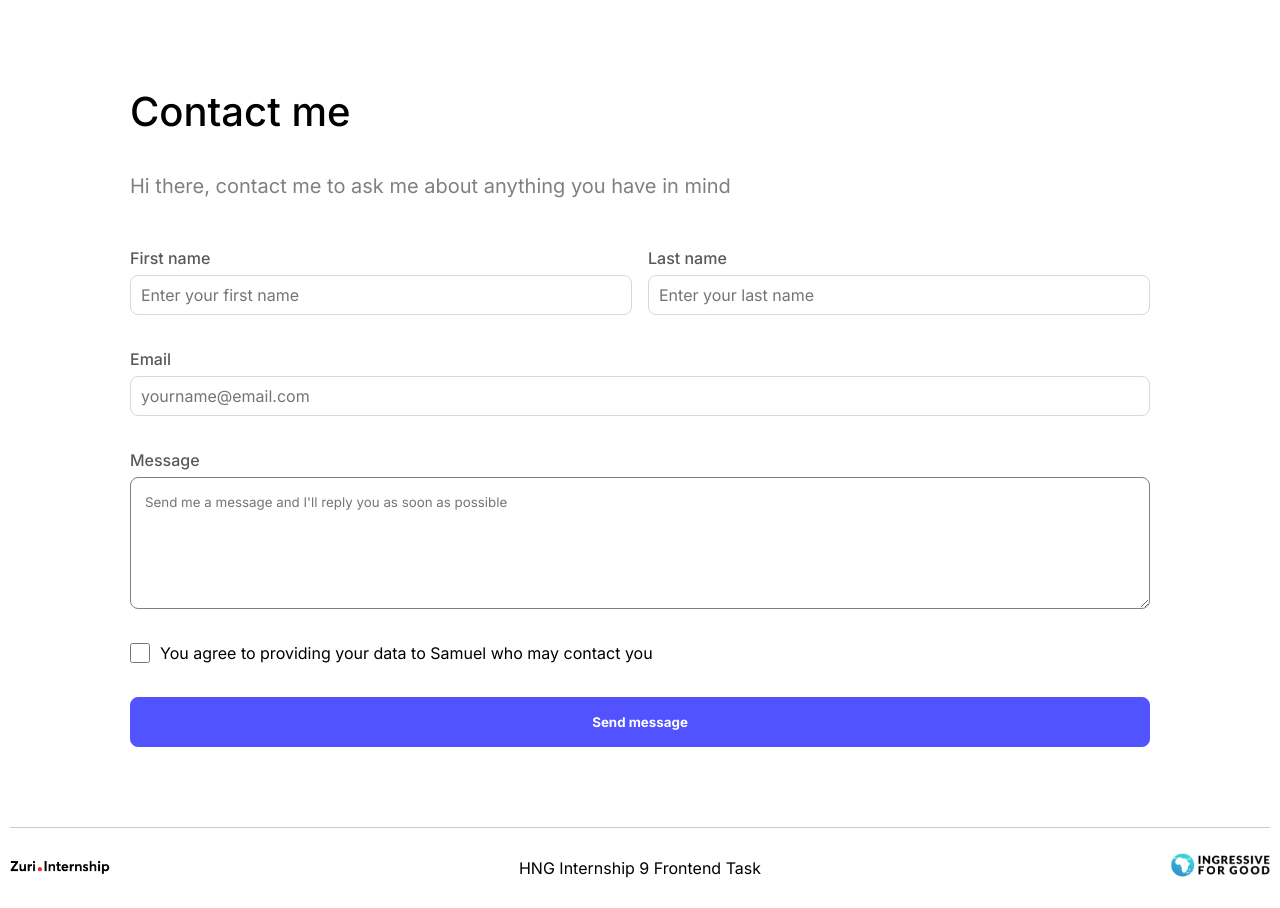
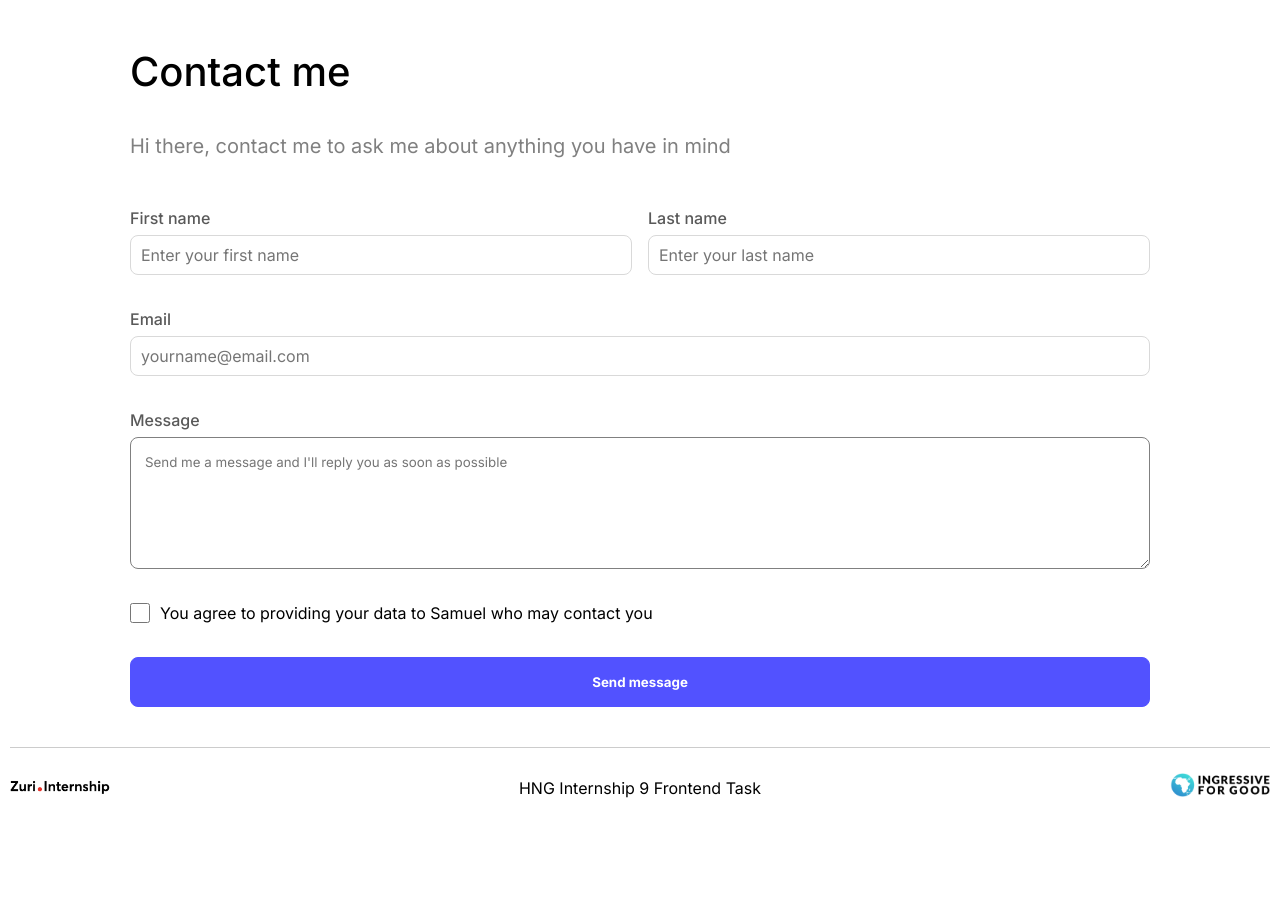
Before and after one commit to samuel-ola1/profile-page, a React (Vite) app: page /contact in a window 1280 px wide. After the commit the page ends 828 px from the top, so only its background shows below. Built offline with nearby package versions, Linux system fonts and the light colour scheme.

Commit message:
fixed contact page reloading error

```diff
--- a/src/pages/contact/contact.css
+++ b/src/pages/contact/contact.css
@@ -133,7 +133,7 @@ html {
 
   @media (min-width:560px){
     .contact__container {
-        margin: 80px 120px;
+        margin: 40px 120px;
         display: flex;
         flex-direction: column;
         gap: 48px;
```
Also changed, not shown: 1 other file (tests, documents, lock files or other folders).
